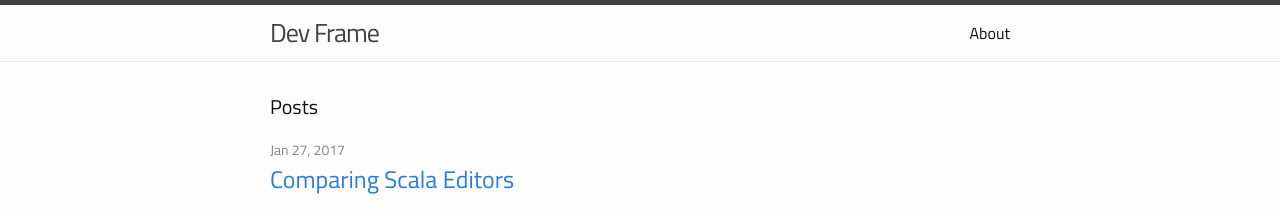
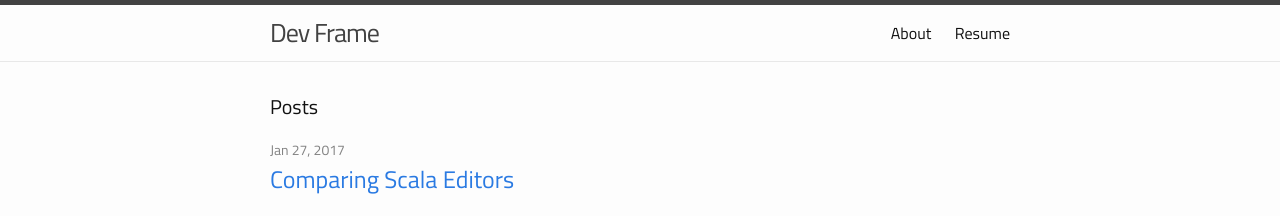
Before and after one commit to amirkarimi/amirkarimi.github.io, a Jekyll site: the page built from index.html, in a window 1280 px wide and 900 px high. Shown: the top 216 px of the window. Built offline with Jekyll 4.4.1, drawn with Linux system fonts in a browser that asks for light colours.

Commit message:
Add resume link

```diff
--- a/_includes/header.html
+++ b/_includes/header.html
@@ -19,6 +19,7 @@
           <a class="page-link" href="{{ page.url | prepend: site.baseurl }}">{{ page.title }}</a>
           {% endif %}
         {% endfor %}
+        <a class="page-link" href="http://cv.amirkarimi.me" target="_blank">Resume</a>
       </div>
     </nav>
 
```
